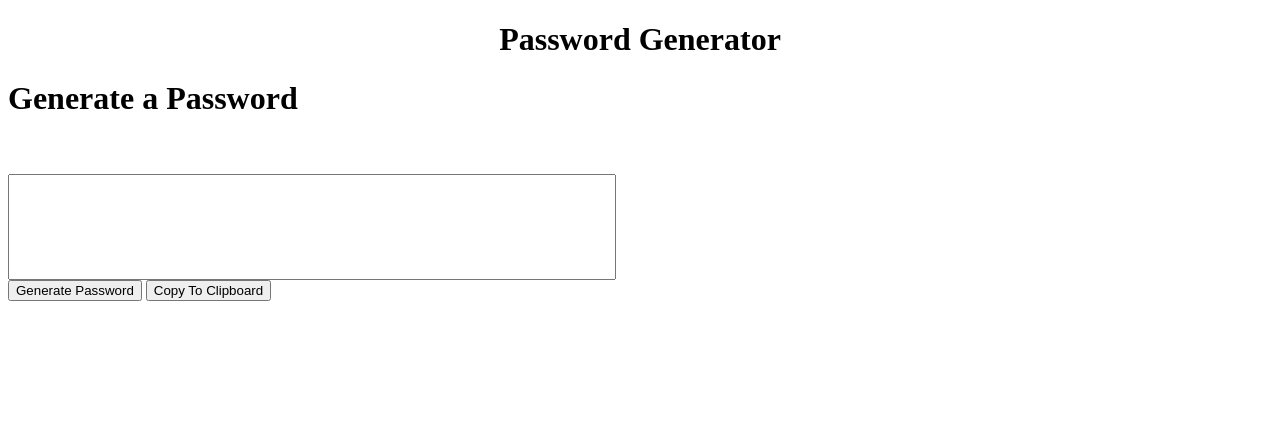
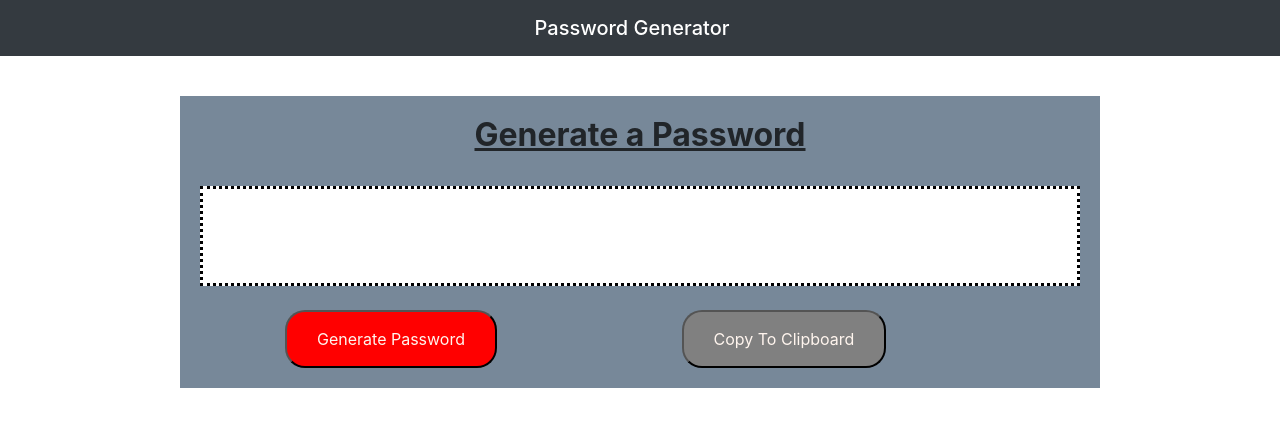
Before and after one commit to GTJ82/GTJ82.github.io-Password_Generator, a plain HTML site: page PG.html in a window 1280 px wide. Drawn offline with nearby package versions, Linux system fonts and the light colour scheme.

Commit message:
added a navbar and style.css is complete

```diff
--- a/PG.html
+++ b/PG.html
@@ -1,5 +1,6 @@
 <!DOCTYPE html>
 <html lang="en">
+
 <head>
     <meta charset="UTF-8">
     <meta name="viewport" content="width=device-width, initial-scale=1.0">
@@ -8,26 +9,32 @@
 
     <link rel="stylesheet" href="style.css">
     <script src="script.js"></script>
+    <link rel="stylesheet" href="https://stackpath.bootstrapcdn.com/bootstrap/4.3.1/css/bootstrap.min.css" integrity="sha384-ggOyR0iXCbMQv3Xipma34MD+dH/1fQ784/j6cY/iJTQUOhcWr7x9JvoRxT2MZw1T" crossorigin="anonymous">
 </head>
+
 <body>
-    <h1><strong><center>Password Generator</center></strong></h1>
+        <nav class="navbar navbar-dark bg-dark justify-content-center">
+                <span class="navbar-brand mb-0 h1">Password Generator</span>
+              </nav>
+
 
     <div class="container">
         <div class="row">
-            <div class="col-lg-8 col-sm-12">
-                <div class="main">
-                    <h1><strong>Generate a Password</strong></h1>
-                    <br>
+            <div class="col-lg-10 col-sm-12 mx-auto">
+                <main class="main">
+                    <h2><strong><center><u>Generate a Password</u></center></strong></h2>
                     <br>
                     <input type="text" class="display_box">
                     <br>
-                    <button onclick="">Generate Password</button>
-                    <button onclick="">Copy To Clipboard</button>
-
-                </div>
+                    <br>
+                    <button onclick="#" class="first">Generate Password</button>
+                    <button onclick="#" class="second">Copy To Clipboard</button>
+                    <br>
+                </main>
             </div>
         </div>
     </div>
 
 </body>
+
 </html>
--- a/style.css
+++ b/style.css
@@ -1,4 +1,38 @@
+body{
+    background-color:lightcyan;
+}
+
+
+.main{
+    margin-top: 40px;
+    padding: 20px;
+    background-color:lightslategray;
+    width: 100%;
+}
+
 .display_box {
     height: 100px;
-    width: 600px;
+    width: 100%;
+    border: dotted;
 }
+
+
+.first {
+    background-color: red;
+    color: seashell;
+    position: relative;
+    left: 85px;
+    border-radius: 20px;
+    padding: 15px 30px;
+
+}
+
+.second {
+    background-color: grey;
+    color: seashell;
+    position: relative;
+    left: 265px;
+    border-radius: 20px;
+    padding: 15px 30px;
+
+}
```
